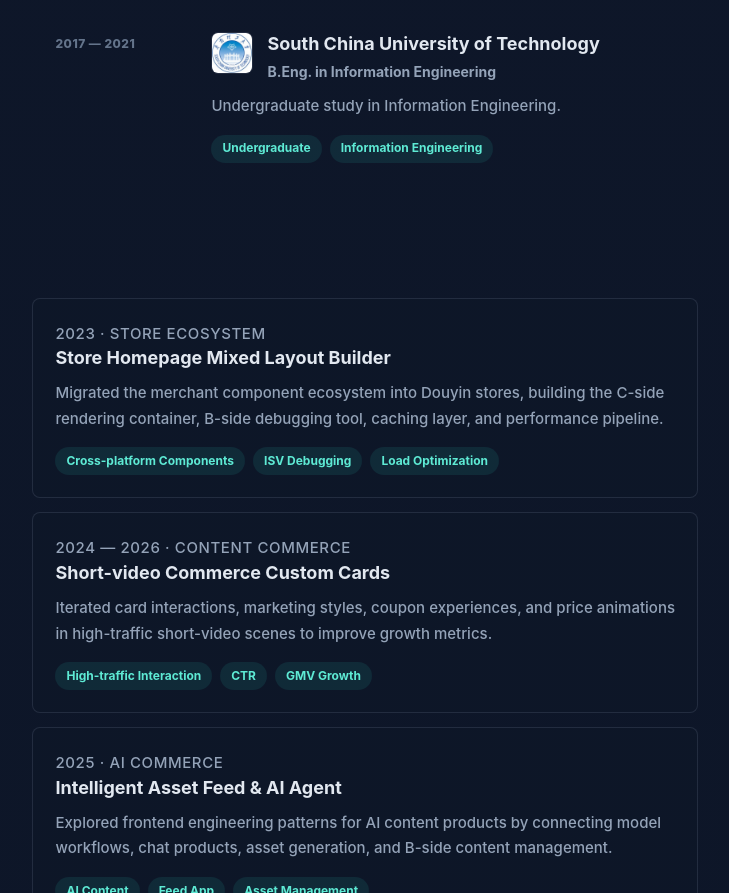
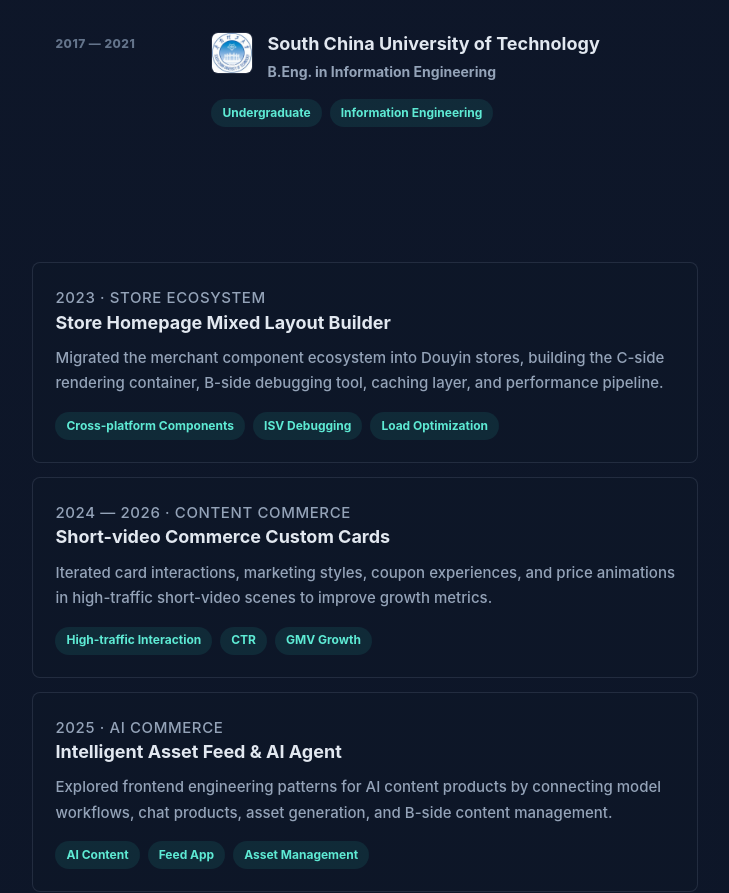
Before and after one commit to KuroGeo/web-resume, a plain HTML site: page public/index.html in a window 1280 px wide. Shown: the part 2152-3045 px from the top of the page, without its empty margins (542-1271 px from the left). Drawn offline with Linux system fonts and the light colour scheme.

Commit message:
Remove education summary text

```diff
--- a/public/index.html
+++ b/public/index.html
@@ -201,9 +201,6 @@
                       <span data-i18n="experience.edu.subtitle">信息工程本科</span>
                     </div>
                   </div>
-                  <p data-i18n="experience.edu.body">
-                    本科阶段学习信息工程，打下计算机与工程基础。
-                  </p>
                   <div class="tag-row">
                     <span data-i18n="tag.undergraduate">本科</span>
                     <span data-i18n="tag.informationEngineering">信息工程</span>
--- a/public/script.js
+++ b/public/script.js
@@ -47,7 +47,6 @@
       "experience.edu.time": "2017 — 2021",
       "experience.edu.title": "华南理工大学",
       "experience.edu.subtitle": "信息工程本科",
-      "experience.edu.body": "本科阶段学习信息工程，打下计算机与工程基础。",
       "metric.shopConversion": "店铺访购率",
       "metric.isvConversion": "ISV 页访购率",
       "metric.iosLoad": "iOS 加载耗时",
@@ -134,7 +133,6 @@
       "experience.edu.time": "2017 — 2021",
       "experience.edu.title": "South China University of Technology",
       "experience.edu.subtitle": "B.Eng. in Information Engineering",
-      "experience.edu.body": "Undergraduate study in Information Engineering.",
       "metric.shopConversion": "Store visit-to-purchase",
       "metric.isvConversion": "ISV page conversion",
       "metric.iosLoad": "iOS load time",
```
